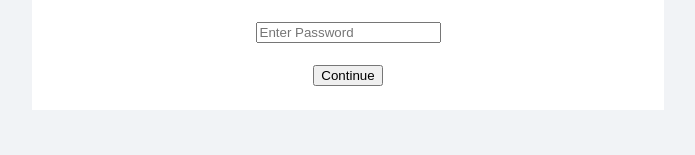
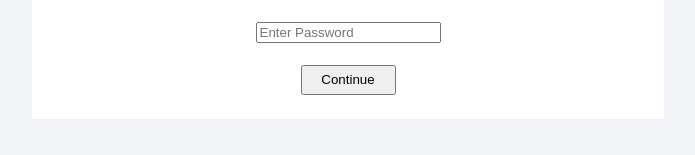
Before and after one commit to jagravsha/Login-Signup, a plain HTML site: page index.html in a window 1280 px wide. Shown: the part 366-521 px from the top of the page, without its empty margins (292-987 px from the left). Drawn offline with Linux system fonts and the light colour scheme.

Commit message:
new html file

```diff
--- a/index.html
+++ b/index.html
@@ -29,7 +29,7 @@
                 <td align="center">
 
                     <input type="password" placeholder="Enter Password">
-                    <h4><a href="https://jagravsha.github.io/Jagcart/"><button>Continue</button></a></h4>
+                    <h4><a href="https://jagravsha.github.io/Jagcart/"><button style="height: 30px;width:95px ;">Continue</button></a></h4>
                 </td>
             </tr>
 
```
